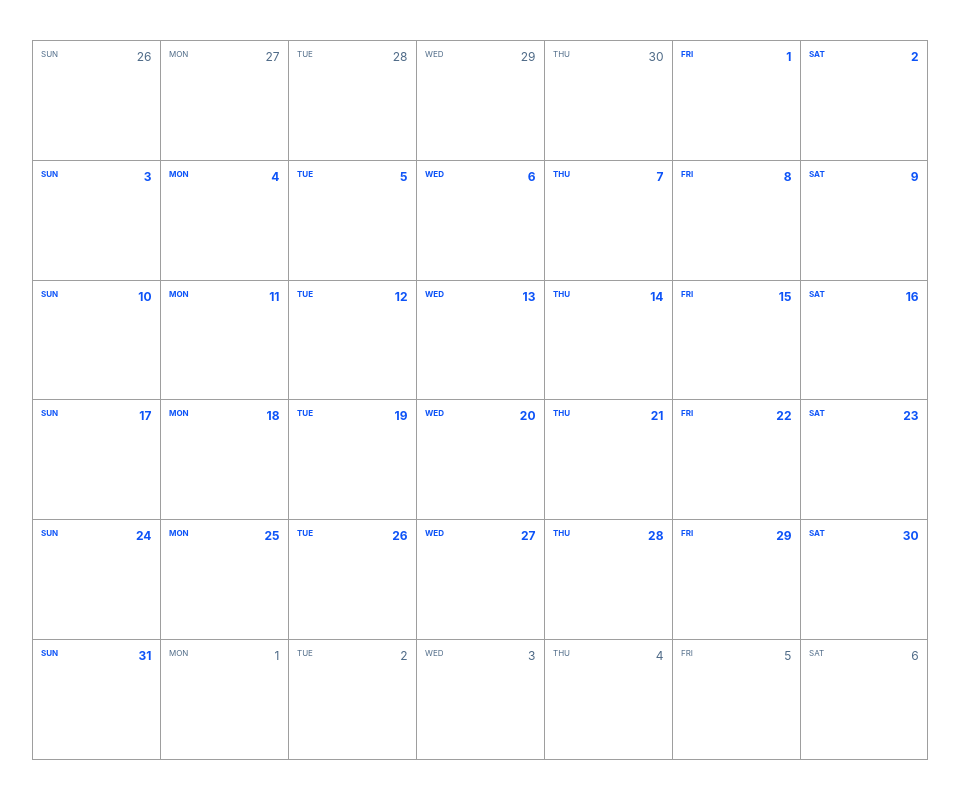
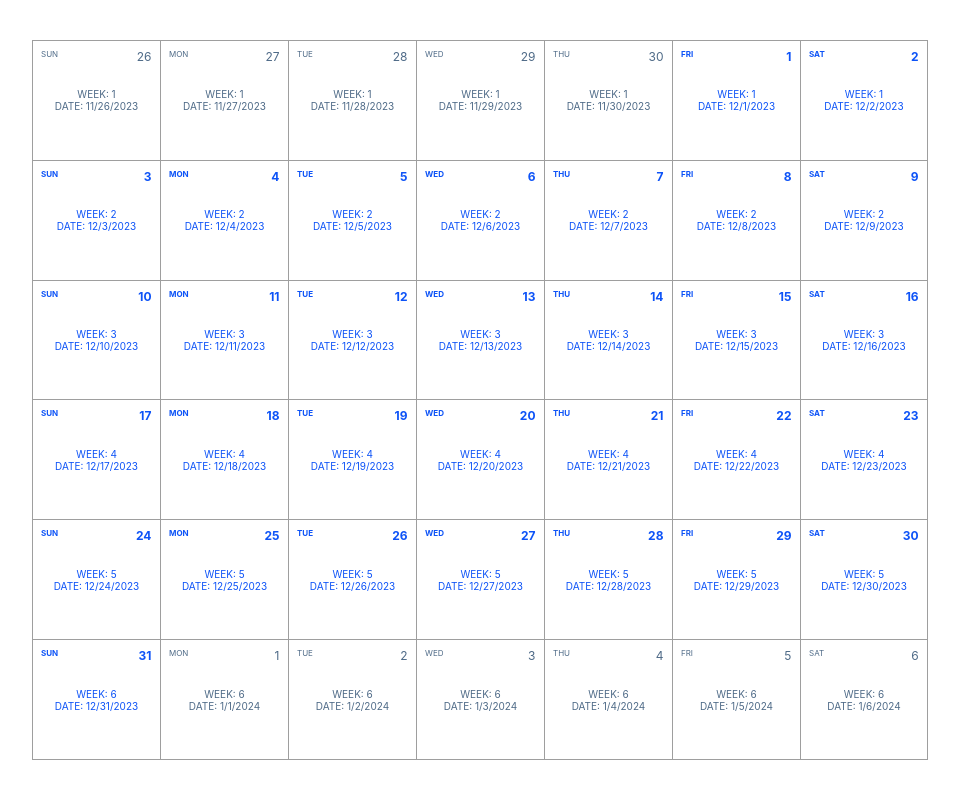
Before and after one commit to safehaven1017/locked_in, a React (Create React App) app: page /MonthPage in a window 1280 px wide. Shown: the whole page, without its empty margins (160-1119 px from the left). Built offline with nearby package versions, Linux system fonts and the light colour scheme.

Commit message:
reformatted createMonthArray to create date object

```diff
--- /dev/null
+++ b/src/calendarData.js
@@ -0,0 +1,24 @@
+export const MONTHS = [
+    'January',
+    'February',
+    'March',
+    'April',
+    'May',
+    'June',
+    'July',
+    'August',
+    'September',
+    'October',
+    'November',
+    'December'
+];
+
+export const WEEKDAYS = [
+    "SUN",
+    "MON",
+    "TUE",
+    "WED",
+    "THU",
+    "FRI",
+    "SAT"
+];
--- a/src/components/MonthBlock.js
+++ b/src/components/MonthBlock.js
@@ -1,17 +1,21 @@
 import React from 'react';
 import { Link } from 'react-router-dom';
 import styled from 'styled-components';
-import { keyframes } from 'styled-components';
+import { MONTHS, WEEKDAYS } from '../calendarData'
 
 function MonthBlock(props) {
+  const { number, month, year, inMonth } = props.day;
+  const day = number;
   // To label each day with a weekday, will simply check modulus of the index
-  const weekdayArray = ["SUN", "MON", "TUE", "WED", "THU", "FRI", "SAT"];
-  const dayColor = props.day.inMonth ? '#0d53f7' : '#4e6a87';
+  const week = Math.floor((props.index) / 7) + 1
+  const dayColor = inMonth ? '#0d53f7' : '#4e6a87';
   return (
     <StyledLink to="/" dayColor={dayColor} >
+            <WeekdayContainer inMonth={inMonth} >{WEEKDAYS[props.index % 7]}</WeekdayContainer>
+            <NumberContainer inMonth={inMonth} >{day}</NumberContainer>
         <Block>
-            <WeekdayContainer inMonth={props.day.inMonth} >{weekdayArray[props.index % 7]}</WeekdayContainer>
-            <NumberContainer inMonth={props.day.inMonth} >{props.day.number}</NumberContainer>
+            <InnerSpan>WEEK: {week}</InnerSpan>
+            <InnerSpan>DATE: {month + 1}/{day}/{year}</InnerSpan>
         </Block>
     </StyledLink>
   )
@@ -19,7 +23,6 @@ function MonthBlock(props) {
 
 export default MonthBlock;
 
-/* animation: ${highlightOut} .5s forwards;  */
 const StyledLink = styled(Link)`
   text-decoration: none;
   color: ${props => props.dayColor};
@@ -45,14 +48,21 @@ const StyledLink = styled(Link)`
 
 const Block = styled.div`
     position: relative;
+    width: 100%;
+    height: 100%;
     margin: 0;
     padding: 0;
     color: inherit;
-    `;
+    display: flex;
+    flex-direction: column;
+    align-items: center;
+    justify-content: center;
+`;
 
 const WeekdayContainer = styled.span`
     margin: .5rem;
     position: absolute;
+    color: inherit;
     font-size: 1vh;
     font-weight: ${props => props.inMonth ? 700 : 400};
     `;
@@ -61,7 +71,12 @@ const NumberContainer = styled.span`
     width: 87%;
     margin: .5rem;
     position: absolute;
+    color: inherit;
     text-align: right;
     font-size: 1.5vh;
     font-weight: ${props => props.inMonth ? 700 : 400};
-    `;
+ `;
+
+const InnerSpan = styled.span`
+    font-size: 10px;
+`
--- a/src/components/MonthCalendar.js
+++ b/src/components/MonthCalendar.js
@@ -2,21 +2,26 @@ import React from 'react';
 import styled from 'styled-components';
 import MonthBlock from './MonthBlock';
 
-// Create an array with all the numerical days of the selected month.
-// To clarify, "numerical day" and "day" are two different things in the comments - (numerical day ex: 20th) (day ex: Thursday)
+const YEAR = 2023;
+const MONTH = 11;
+
+// Create an array of objects that contains information on each day in the month
+// To clarify, "numerical day" and "day" are two different things in the comments - (numerical day ex: 20th) (day ex: a weekday (Thursday))
 export function createMonthArray(year, month) {
   const daysArray = [];
   // To create our calendar, we need the number of numerical days in this month and the previous month
   const lastDayThisMonth = new Date(year, month + 1, 0);
   const thisMonthsDays = lastDayThisMonth.getDate();
   // We need to reference the last numerical day of the last month in case the first day of the current month does not start on Sunday.
-  // With this, we can display the last numerical days of the month leading up to the current month.
+  // With this, we can display the last numerical days of the month leading up to the current month
   const previousMonth = new Date(year, month, 0);
   // Subtract the last numerical day of last month minus the day of the week to push the days starting from monday in the last week of the
-  // previous month. This should only happen if the previous month doesn't end on a Saturday.
+  // previous month. This should only happen if the previous month doesn't end on a Saturday
   if (previousMonth.getDay() < 6) {
     for (let i = (previousMonth.getDate() - previousMonth.getDay()); i <= previousMonth.getDate(); i++) {
       daysArray.push({
+        year: previousMonth.getFullYear(),
+        month: previousMonth.getMonth(),
         number: i,
         inMonth: false
       });
@@ -25,15 +30,21 @@ export function createMonthArray(year, month) {
   // Push all the numerical days of this month
   for (let i = 1; i <= thisMonthsDays; i++) {
     daysArray.push({
+      year: lastDayThisMonth.getFullYear(),
+      month: lastDayThisMonth.getMonth(),
       number: i,
       inMonth: true
     });
   }
+  // We'll go ahead and create a date object to determine if the next month is in the next year
+  const nextMonth = new Date(year, month + 1, 1);
   // on the last week of this month we should still display the rest of the days of the week even if it is next month
   if (lastDayThisMonth.getDay() < 6) {
     let count = 1;
     for (let i = lastDayThisMonth.getDay(); i < 6; i++) {
       daysArray.push({
+        year: nextMonth.getFullYear(),
+        month: nextMonth.getMonth(),
         number: count,
         inMonth: false
       });
@@ -49,7 +60,7 @@ function MonthCalendar() {
   return (
     <PageContainer>
       <CalendarContainer>
-        {createMonthArray(2022, 6).map((day, index) => <MonthBlock day={day} index={index} key={index} />)}
+        {createMonthArray(YEAR, MONTH).map((day, index) => <MonthBlock day={day} index={index} key={index} />)}
       </CalendarContainer>
     </PageContainer>
   )
```
